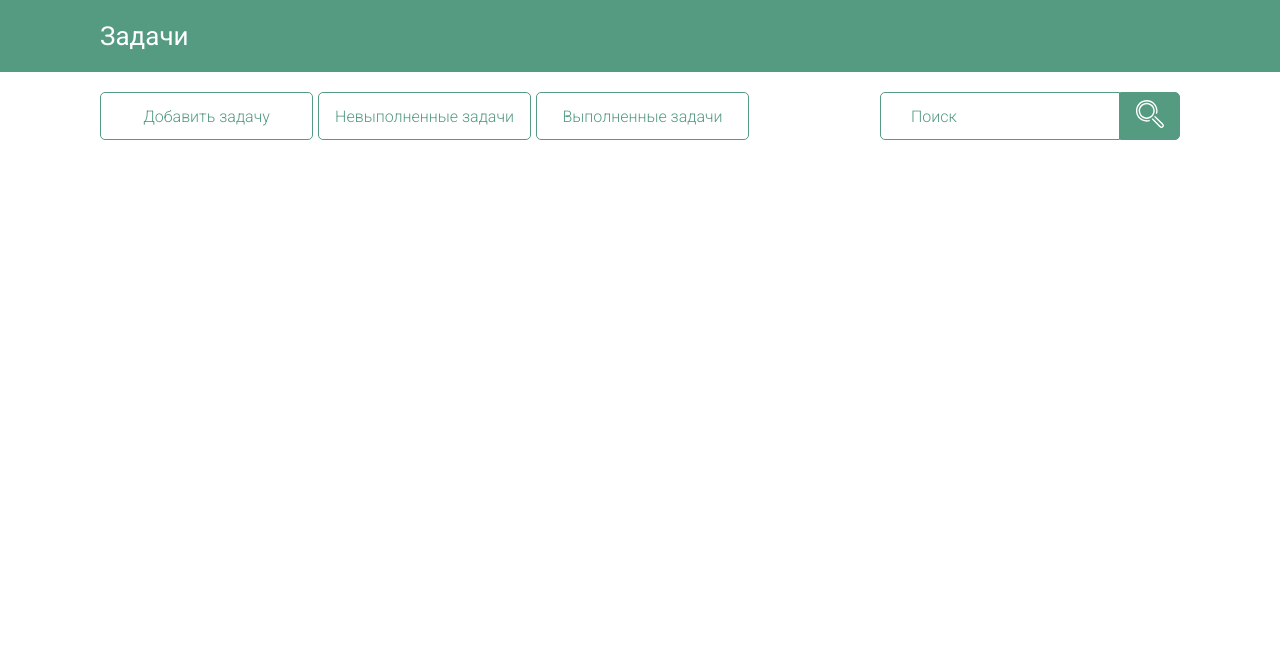
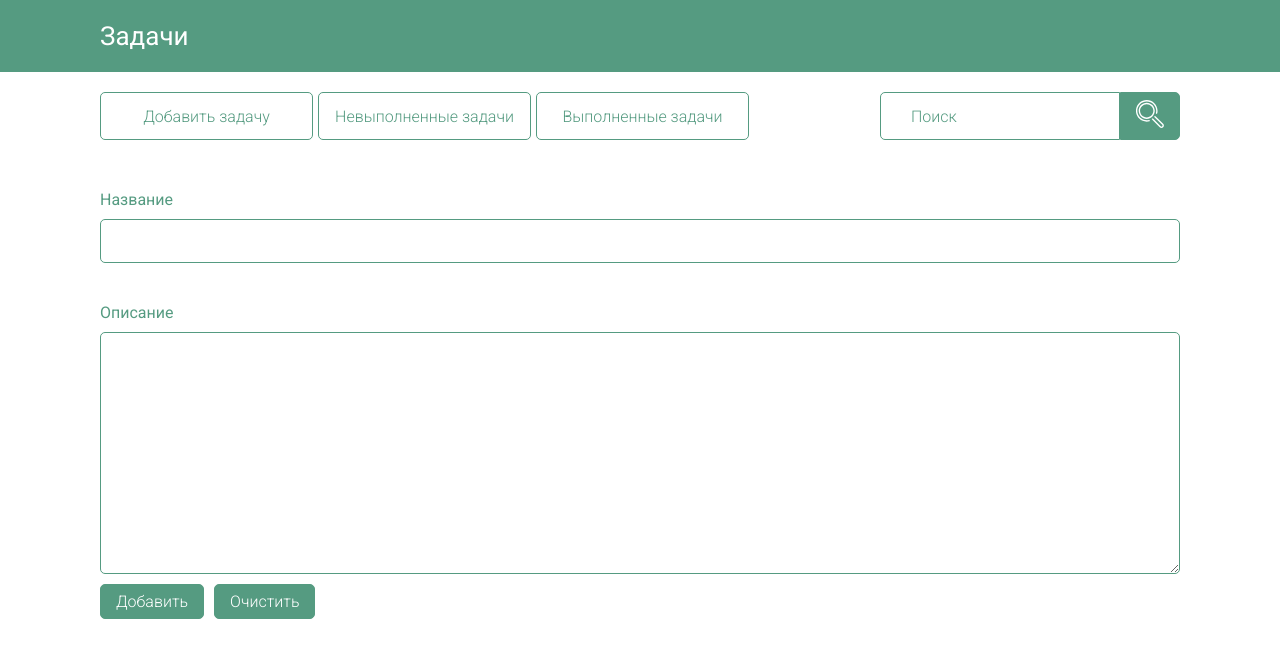
Before and after one commit to friezpotato/Todo-List, a Vue app: page / in a window 1280 px wide. Shown: the top 658 px of the page. Built offline with nearby package versions, Linux system fonts and the light colour scheme.

Commit message:
add add_form

```diff
--- a/src/App.vue
+++ b/src/App.vue
@@ -19,7 +19,18 @@
                     </button>
                 </form>
             </header>
-
+            <div class="add_task">
+                <form class="add_form">
+                    <h2 class="title_form">Название</h2>
+                    <input class="input" type="text" autofocus>
+                    <h2 class="title_form">Описание</h2>
+                    <textarea class="input input_det"  rows="15"></textarea>
+                    <div class="group_button">
+                        <button class="button button_form">Добавить</button>
+                        <button class="button button_form">Очистить</button>
+                    </div>
+                </form>
+            </div>
         </div>
     </div>
 </template>
@@ -123,12 +134,52 @@ export default {
         border-radius: 0 5px 5px 0;
     }
     .search_button:hover {
-        width: 60px;
         background: rgb(128, 196, 171);
         border-color: rgb(128, 196, 171);
-        border-radius: 0 5px 5px 0;
     }
     .search_icon {
         fill: rgb(255, 255, 255);
     }
+    .title_form {
+        margin-top: 30px;
+        font-family: 'Roboto', sans-serif;
+        font-weight: 400;
+        font-size: 16px;
+        align-self: end;
+        color: rgb(85, 155, 129);
+    }
+    .add_form {
+        margin-top: 20px;
+        display: grid;
+        grid-template-rows: repeat(5, max-content);
+        grid-gap: 10px;
+    }
+    .input {
+        height: 40px;
+        outline: none;
+        border: 1px solid rgb(85, 155, 129);
+        border-radius: 5px;
+        padding-left: 20px;
+        font-family: 'Roboto', sans-serif;
+        font-weight: 300;
+        font-size: 16px;
+    }
+    .input_det {
+        padding: 20px;
+        height: 200px;
+    }
+    .group_button {
+        display: grid;
+        grid-template-columns: repeat(2, max-content);
+        justify-items: start;
+        grid-gap: 10px;
+    }
+    .button_form {
+        background: rgb(85, 155, 129);
+        color: #fff;
+    }
+    .button_form:hover {
+        background: rgb(128, 196, 171);
+        border-color: rgb(128, 196, 171);
+    }
 </style>
```
